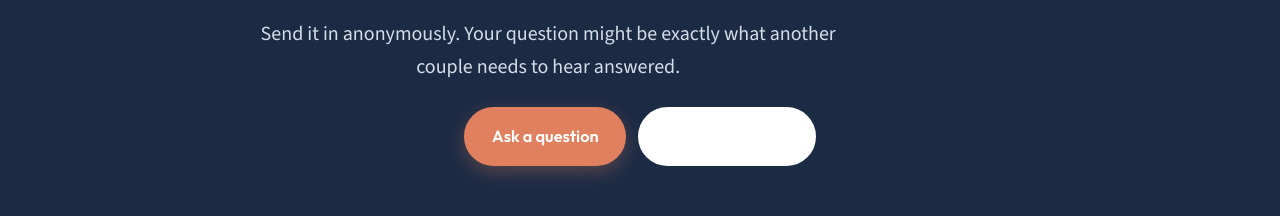
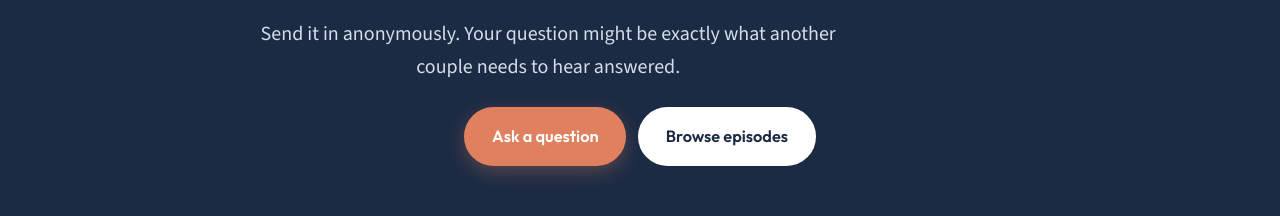
Before and after one commit to orionmaxfield/Susannah_Pipkin, a plain HTML site: page index.html in a window 1280 px wide. Shown: the part 5579-5795 px from the top of the page. Drawn offline with nearby package versions, Linux system fonts and the light colour scheme.

Commit message:
Fix invisible Browse episodes button text on navy band

```diff
--- a/assets/css/style.css
+++ b/assets/css/style.css
@@ -128,6 +128,7 @@ section { padding: 4.5rem 0; }
 .btn-quiet:hover { background: var(--navy); color: #fff; border-color: var(--navy); }
 .btn-light { background: #fff; color: var(--navy); border-color: #fff; box-shadow: none; }
 .btn-light:hover { background: var(--sky); border-color: var(--sky); }
+.section-navy .btn-light, .section-navy .btn-light:hover { color: var(--navy); }
 .btn svg { width: 1.1em; height: 1.1em; }
 
 /* --------------------------------------------------------------------------
```
